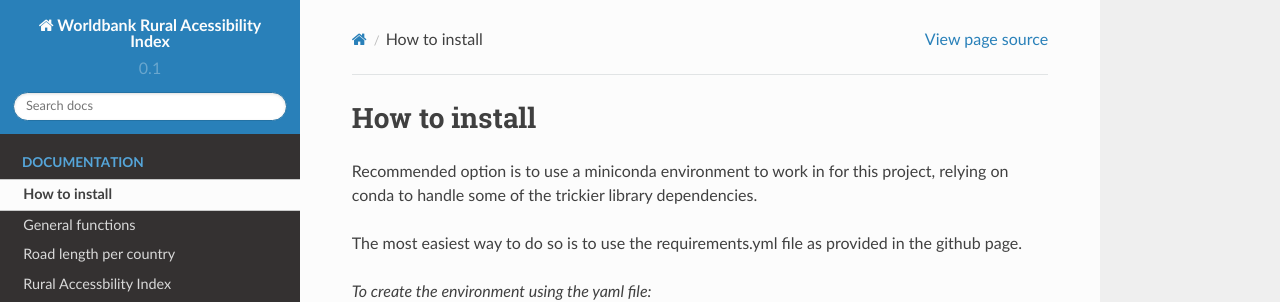
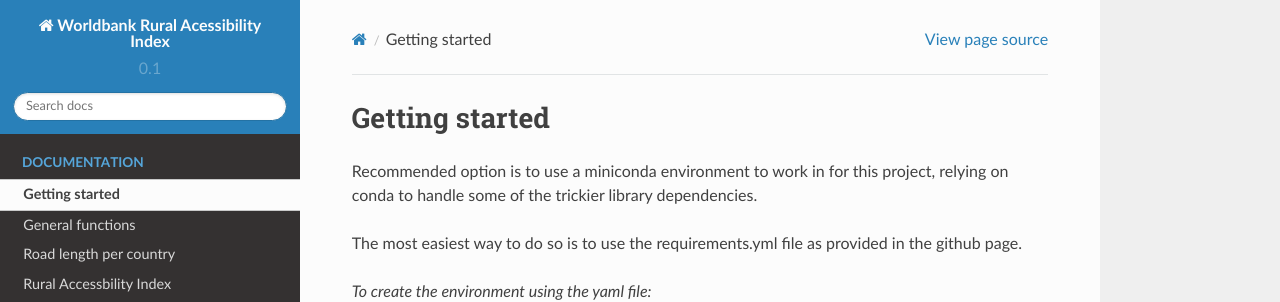
Before and after one commit to ElcoK/RAI_WB, a Sphinx documentation site: the page built from docs/source/readme.rst, in a window 1280 px wide and 934 px high. Shown: the top 302 px of the window. Built offline with Sphinx 7.4.7 and the Read the Docs theme 2.0.0, drawn with Linux system fonts in a browser that asks for light colours.

Commit message:
fix small things

```diff
--- a/docs/source/readme.rst
+++ b/docs/source/readme.rst
@@ -1,6 +1,6 @@
 
 =========================
-How to install
+Getting started
 =========================
 
 Recommended option is to use a miniconda environment to work in for this project, relying on conda to handle some of the trickier library dependencies.
```
Also changed, not shown: 14 other files.
